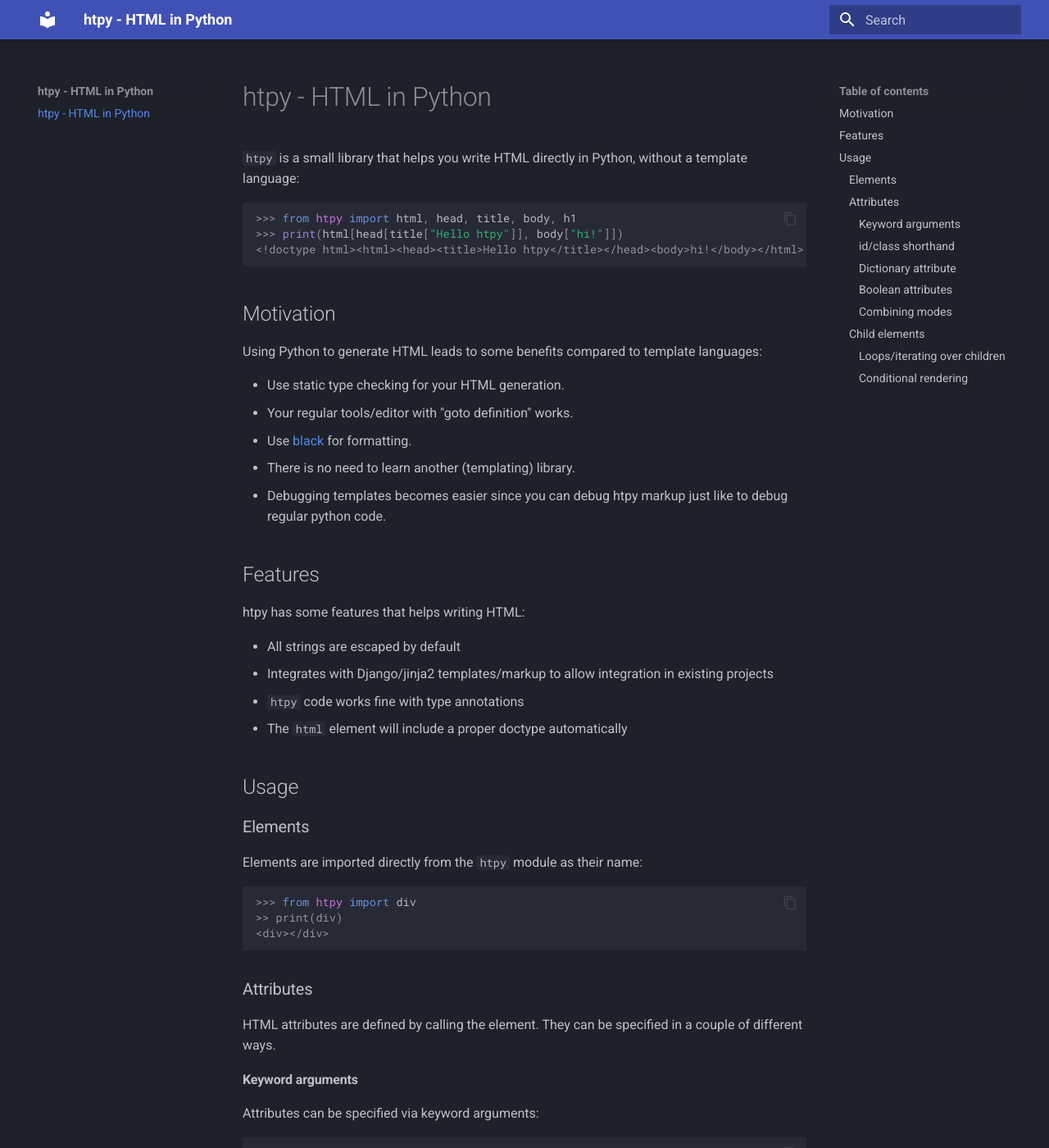
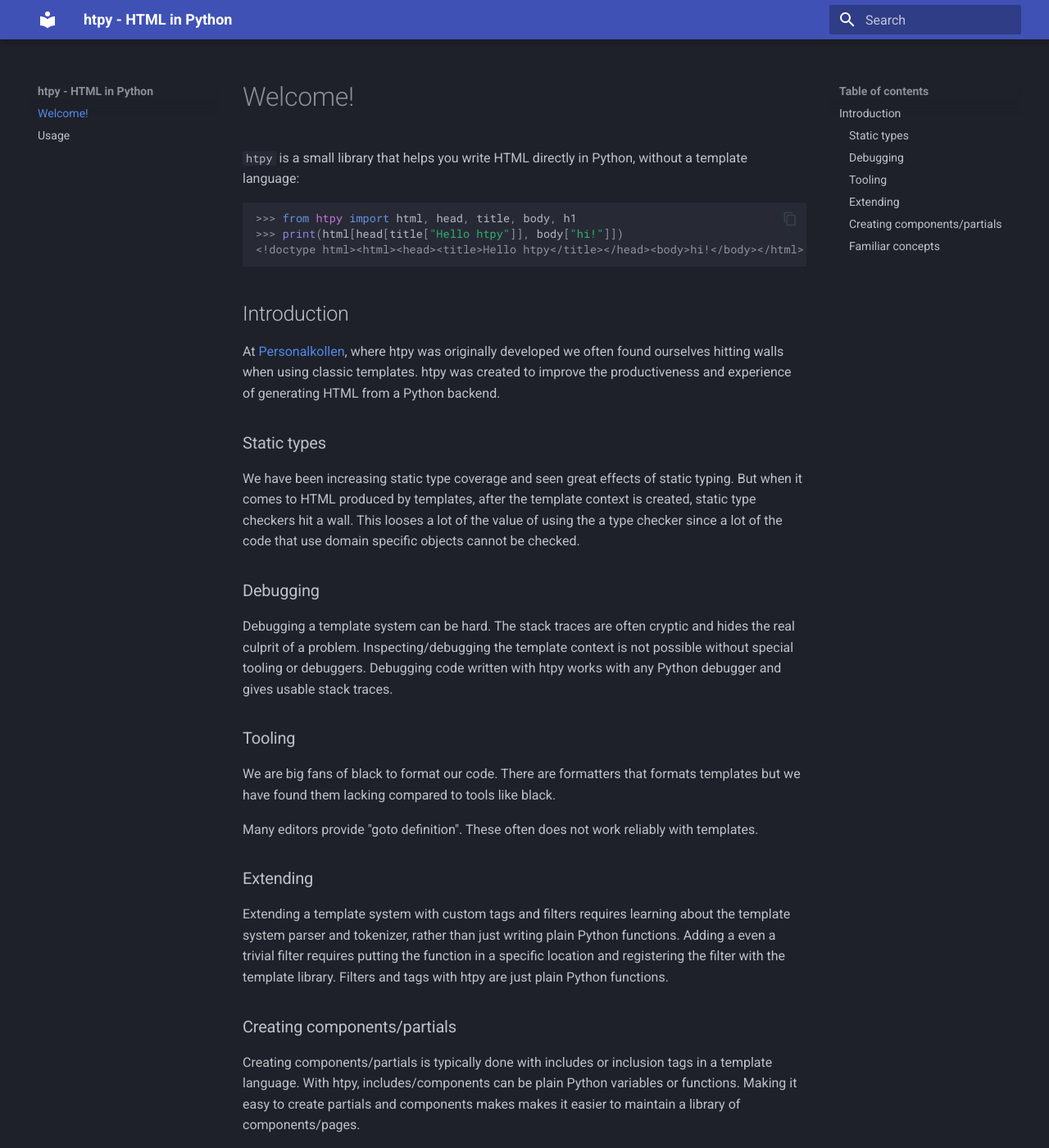
Before and after one commit to pelme/htpy, an MkDocs documentation site: the page built from docs/index.md, in a window 1280 px wide and 1400 px high. Shown: the whole window at 82% size. Built offline with MkDocs 1.6.1 and Material for MkDocs 9.7.7, drawn with Linux system fonts in a browser that asks for light colours; some of the changed text lies outside the part shown.

Commit message:
Improved docs

````diff
--- a/docs/index.md
+++ b/docs/index.md
@@ -1,5 +1,4 @@
-# htpy - HTML in Python
-
+# Welcome!
 
 `htpy` is a small library that helps you write HTML directly in Python, without a template language:
 
@@ -9,168 +8,46 @@
 <!doctype html><html><head><title>Hello htpy</title></head><body>hi!</body></html>
 ```
 
-## Motivation
-Using Python to generate HTML leads to some benefits compared to template languages:
+## Introduction
+At [Personalkollen](https://personalkollen.se/start/), where htpy was originally
+developed we often found ourselves hitting walls when using classic templates.
+htpy was created to improve the productiveness and experience of generating HTML
+from a Python backend.
 
- - Use static type checking for your HTML generation.
- - Your regular tools/editor with "goto definition" works.
- - Use [black](https://black.readthedocs.io/en/stable/) for formatting.
- - There is no need to learn another (templating) library.
- - Debugging templates becomes easier since you can debug htpy markup just like to debug regular python code.
+### Static types
+We have been increasing static type coverage and seen great effects of static
+typing. But when it comes to HTML produced by templates, after the template
+context is created, static type checkers hit a wall. This looses a lot of the
+value of using the a type checker since a lot of the code that use domain
+specific objects cannot be checked.
 
-## Features
-htpy has some features that helps writing HTML:
+### Debugging
+Debugging a template system can be hard. The stack traces are often cryptic and
+hides the real culprit of a problem. Inspecting/debugging the template context
+is not possible without special tooling or debuggers. Debugging code written
+with htpy works with any Python debugger and gives usable stack traces.
 
-- All strings are escaped by default
-- Integrates with Django/jinja2 templates/markup to allow integration in existing projects
-- `htpy` code works fine with type annotations
-- The `html` element will include a proper doctype automatically
+### Tooling
+We are big fans of black to format our code. There are formatters that
+formats templates but we have found them lacking compared to tools like black.
 
-## Usage
+Many editors provide "goto definition". These often does not work reliably with
+templates.
 
-### Elements
+### Extending
+Extending a template system with custom tags and filters requires learning about
+the template system parser and tokenizer, rather than just writing plain Python
+functions. Adding a even a trivial filter requires putting the function in a
+specific location and registering the filter with the template library. Filters
+and tags with htpy are just plain Python functions.
 
-Elements are imported directly from the `htpy` module as their name:
+### Creating components/partials
+Creating components/partials is typically done with includes or inclusion tags
+in a template language. With htpy, includes/components can be plain Python
+variables or functions. Making it easy to create partials and components makes
+makes it easier to maintain a library of components/pages.
 
-```pycon
->>> from htpy import div
->> print(div)
-<div></div>
-```
-
-### Attributes
-
-HTML attributes are defined by calling the element. They can be specified in a couple of different ways.
-
-
-#### Keyword arguments
-
-Attributes can be specified via keyword arguments:
-
-```pycon
->>> from htpy import img
->>> print(img(src="picture.jpg"))
-<img src="picture.jpg">
-```
-
-In Python, `class` and `for` cannot be used as keyword arguments. Instead, they can be specified as `class_` or `for_` when using keyword arguments:
-
-```pycon
->>> from htpy import img
->>> print(label(for_="myfield"))
-<label for="myfield"></label>
-```
-
-#### id/class shorthand
-
-Using `id` and `class` attributes is a very common task. A shorthand that looks like a CSS selector can be used:
-
-```pycon title="Setting an id"
->>> from htpy import div
->>> print(div("#myid"))
-<div id="myid"></div>
-```
-
-```pycon title="Setting classes"
->>> from htpy import div
->>> print(div(".foo.bar"))
-<div id="foo bar"></div>
-```
-
-```pycon title="Combining both id and classes"
->>> from htpy import div
->>> print(div("#myid.foo.bar"))
-<div id="myid" class="foo bar"></div>
-```
-
-#### Dictionary attribute
-
-Attributes can also be specified by a dictionary. This is useful when using attributes that are reserved Python keywords (like `for` or `class`), when the attribute name contains a dash (`-`) or when you want to define attributes dynamically.
-
-```pycon title="Using an attribute with a dash"
->>> from htpy import div
->>> print(div({"data-foo": "bar"}))
-<div data-foo="bar"></div>
-```
-
-```pycon title="Using an attribute with a reserved keyword"
->>> from htpy import label
->>> print(label({"for": "myfield"}))
-<label for="myfield"></label>
-```
-
-#### Boolean attributes
-In HTML, boolean attributes are considered "true" when they exists or otherwise "false". Python bool `True` and `False` will make an attribute behave like this:
-
-```pycon title="True bool attribute"
->>> from htpy import button
->>> print(button(disabled=True))
-<button disabled></button>
-```
-
-```pycon title="False bool attribute"
->>> from htpy import button
->>> print(button(disabled=False))
-<button></button>
-```
-
-#### Combining modes
-
-Attributes via id/class shorthand, keyword arguments and dictionary can be combined:
-
-```pycon title="Specifying attribute via multiple arguments"
->>> from htyp import label
->>> print(label("#myid.foo.bar", {'for': "somefield"}, name="myname",))
-<label id="myid" class="foo bar" for="somefield" name="myname"></label>
-```
-
-### Child elements
-
-HTML child elements are specified using the `[]` syntax. Children can be
-strings, markup, other elements or lists/iterators.
-
-```pycon title="Using a string as children"
->>> from htpy import h1
->>> print(h1["Welcome to my site!"])
-<h1>Welcome to my site!</h1>
-```
-
-Elements can be arbitrarily nested:
-```pycon title="Nested elements"
->>> from htpy import article, section, p
->>> print(section[article[p["Lorem ipsum"]]])
-<section><article><p>Lorem ipsum</p></article></section>
-```
-
-#### Loops/iterating over children
-
-You can pass an list, tuple or generator to generate multiple children:
-
-```pycon title="Iterate over a generator"
->>> from htpy import ul, li
->>> print(ul[(li[letter] for letter in "abc")])
-<ul><li>a</li><li>b</li><li>c</li></ul>
-```
-
-#### Conditional rendering
-
-`None` and `False` will not render a element. This can be useful to conditionally render some content.
-
-```pycon title="Conditional rendering"
-
->>> from htpy import div, b
->>> error = None
-
->>> # No <b> tag will be rendered since error is None
->>> print(div[error and b[error]])
-<div></div>
-
->>> error = 'Enter a valid email address.'
->>> print(div[error and b[error]])
-<div><b>Enter a valid email address.</b></div>
-
-# Inline if/else can also be used:
->>> print(div[b[error] if error else None])
-<div><b>Enter a valid email address.</b></div>
-
-```
+### Familiar concepts
+React/JSX has popularized this idea the last couple of years and the concepts for
+loops and conditional rendering are the same. Anyone with React experience
+coding in React should feel at home.
--- /dev/null
+++ b/docs/usage.md
@@ -0,0 +1,211 @@
+
+# Usage
+
+## Elements
+
+Elements are imported directly from the `htpy` module as their name:
+
+```pycon
+>>> from htpy import div
+>> print(div)
+<div></div>
+```
+
+Children are specified using the `[]` "getitem" syntax. Children can
+be strings, markup, other elements or lists/iterators.
+
+Elements can be arbitrarily nested:
+```pycon title="Nested elements"
+>>> from htpy import article, section, p
+>>> print(section[article[p["Lorem ipsum"]]])
+<section><article><p>Lorem ipsum</p></article></section>
+```
+### Text/strings
+
+It is possible to pass a string directly:
+```pycon title="Using a string as children"
+>>> from htpy import h1
+>>> print(h1["Welcome to my site!"])
+<h1>Welcome to my site!</h1>
+```
+
+Strings are automatically escaped to avoid [XSS
+vulnerabilites](https://owasp.org/www-community/attacks/xss/). It is convenient
+and safe to directly insert variable data via f-strings:
+
+```pycon
+>>> from htpy import h1
+>>> user_supplied_name = "bobby </h1>"
+>>> print(h1[f"hello {user_supplied_name}"])
+<h1>hello bobby &lt;/h1&gt;</h1>
+```
+
+### Conditional rendering
+
+`None` and `False` will not render anything. This can be useful to conditionally render some content.
+
+```pycon title="Conditional rendering"
+
+>>> from htpy import div, b
+>>> error = None
+
+>>> # No <b> tag will be rendered since error is None
+>>> print(div[error and b[error]])
+<div></div>
+
+>>> error = 'Enter a valid email address.'
+>>> print(div[error and b[error]])
+<div><b>Enter a valid email address.</b></div>
+
+# Inline if/else can also be used:
+>>> print(div[b[error] if error else None])
+<div><b>Enter a valid email address.</b></div>
+```
+
+### Loops/iterating over children
+
+You can pass an list, tuple or generator to generate multiple children:
+
+```pycon title="Iterate over a generator"
+>>> from htpy import ul, li
+>>> print(ul[(li[letter] for letter in "abc")])
+<ul><li>a</li><li>b</li><li>c</li></ul>
+```
+
+A `list` can be used similar to a [JSX fragment](https://react.dev/reference/react/Fragment):
+
+```pycon title="Render a list of child elements"
+>>> from htpy import div, img
+>>> my_images = [img(src="a.jpg"), img(src="b.jpg")]
+>>> print(div[my_images])
+<div><img src="a.jpg"><img src="b.jpg"></div>
+```
+
+### Custom elements / web components
+
+[Custom elements / web
+components](https://developer.mozilla.org/en-US/docs/Web/API/Web_components/Using_custom_elements)
+are HTML elements that contains at least one dash (`-`). Since `-` cannot be
+used in Python identifiers, use underscore (`_`) instead:
+
+```pycon title="Using custom elements"
+>>> from htpy import my_custom_element
+>>> print(my_custom_element['hi!'])
+<my-custom-element>hi!</my-custom-element>
+```
+
+### Injecting markup
+
+If you have HTML markup that you want to insert without further escaping, wrap
+it in `Markup` from the [markupsafe](https://markupsafe.palletsprojects.com/)
+library. markupsafe is a dependency of htpy and is automatically installed:
+
+```pycon title="Injecting markup"
+>>> from htpy import div
+>>> from markupsafe import Markup
+>>> print(div[Markup("<foo></foo>")])
+<div><foo></foo></div>
+```
+
+
+## Attributes
+
+HTML attributes are defined by calling the element. They can be specified in a couple of different ways.
+
+### Elements without attributes
+
+Some elements do not have attributes, they can be specified by just the element itself:
+
+```pycon
+>>> from htpy import hr
+>>> print(hr)
+<hr>
+```
+
+### Keyword arguments
+
+Attributes can be specified via keyword arguments:
+
+```pycon
+>>> from htpy import img
+>>> print(img(src="picture.jpg"))
+<img src="picture.jpg">
+```
+
+In Python, `class` and `for` cannot be used as keyword arguments. Instead, they can be specified as `class_` or `for_` when using keyword arguments:
+
+```pycon
+>>> from htpy import img
+>>> print(label(for_="myfield"))
+<label for="myfield"></label>
+```
+
+### id/class shorthand
+
+Defining `id` and `class` attributes is common when writing HTML. A string shorthand
+that looks like a CSS selector can be used to quickly define id and classes:
+
+```pycon title="Define id"
+>>> from htpy import div
+>>> print(div("#myid"))
+<div id="myid"></div>
+```
+
+```pycon title="Define multiple classes"
+>>> from htpy import div
+>>> print(div(".foo.bar"))
+<div id="foo bar"></div>
+```
+
+```pycon title="Combining both id and classes"
+>>> from htpy import div
+>>> print(div("#myid.foo.bar"))
+<div id="myid" class="foo bar"></div>
+```
+
+### Attributes as dict
+
+Attributes can also be specified by a `dict`. This is useful when using
+attributes that are reserved Python keywords (like `for` or `class`), when the
+attribute name contains a dash (`-`) or when you want to define attributes
+dynamically.
+
+```pycon title="Using an attribute with a dash"
+>>> from htpy import div
+>>> print(div({"data-foo": "bar"}))
+<div data-foo="bar"></div>
+```
+
+```pycon title="Using an attribute with a reserved keyword"
+>>> from htpy import label
+>>> print(label({"for": "myfield"}))
+<label for="myfield"></label>
+```
+
+### Boolean attributes
+In HTML, boolean attributes such as `disabled` are considered "true" when they
+exists. Specifying an attribute as `True` will make it appear (without a value).
+`False` will make it hidden. This is useful and brings to semantics of `bool` to
+HTML.
+
+```pycon title="True bool attribute"
+>>> from htpy import button
+>>> print(button(disabled=True))
+<button disabled></button>
+```
+
+```pycon title="False bool attribute"
+>>> from htpy import button
+>>> print(button(disabled=False))
+<button></button>
+```
+
+### Combining modes
+
+Attributes via id/class shorthand, keyword arguments and dictionary can be combined:
+
+```pycon title="Specifying attribute via multiple arguments"
+>>> from htyp import label
+>>> print(label("#myid.foo.bar", {'for': "somefield"}, name="myname",))
+<label id="myid" class="foo bar" for="somefield" name="myname"></label>
+```
````
